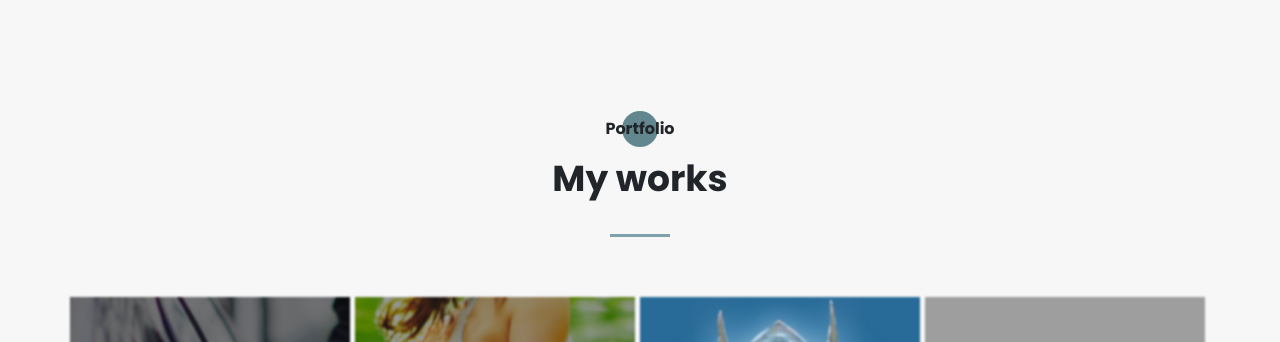
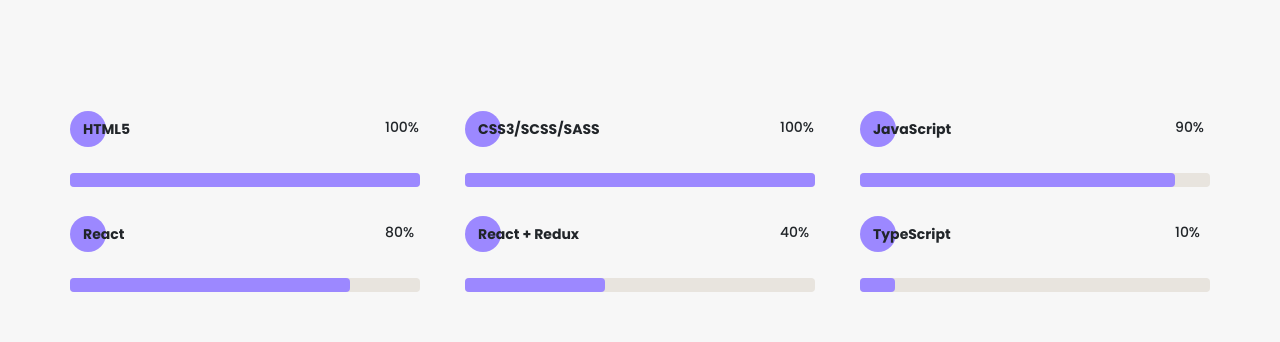
Before and after one commit to SmoliiNazar/Portfolio, a React app: page / in a window 1280 px wide. Shown: the part 2316-2658 px from the top of the page. Built offline with nearby package versions, Linux system fonts and the light colour scheme; grey boxes are pictures that could not be loaded.

Commit message:
adding to skills section ratings of my skilss

```diff
--- a/src/Components/Skills/Skills.jsx
+++ b/src/Components/Skills/Skills.jsx
@@ -20,6 +20,51 @@
                         </div>
                     )}
                 </div>
+
+            <div class="skills__ratings">
+                <div class="skills__ratings-item">
+                    <div class="title title_fz14 skills__ratings-title">HTML5</div>
+                    <div class="skills__ratings-counter">100%</div>
+                    <div class="skills__ratings-line">
+                        <span style={{'width': '100%'}}></span>
+                    </div>
+                </div>
+                <div class="skills__ratings-item">
+                    <div class="title title_fz14 skills__ratings-title">CSS3/SCSS/SASS</div>
+                    <div class="skills__ratings-counter">100%</div>
+                    <div class="skills__ratings-line">
+                        <span style={{'width': '100%'}}></span>
+                    </div>
+                </div>
+                <div class="skills__ratings-item">
+                    <div class="title title_fz14 skills__ratings-title">JavaScript</div>
+                    <div class="skills__ratings-counter">90%</div>
+                    <div class="skills__ratings-line">
+                        <span style={{'width': '90%'}}></span>
+                    </div>
+                </div>
+                <div class="skills__ratings-item">
+                    <div class="title title_fz14 skills__ratings-title">React</div>
+                    <div class="skills__ratings-counter">80%</div>
+                    <div class="skills__ratings-line">
+                        <span style={{'width': '80%'}}></span>
+                    </div>
+                </div>
+                <div class="skills__ratings-item">
+                    <div class="title title_fz14 skills__ratings-title">React + Redux</div>
+                    <div class="skills__ratings-counter">40%</div>
+                    <div class="skills__ratings-line">
+                        <span style={{'width': '40%'}}></span>
+                    </div>
+                </div>
+                <div class="skills__ratings-item">
+                    <div class="title title_fz14 skills__ratings-title">TypeScript</div>
+                    <div class="skills__ratings-counter">10%</div>
+                    <div class="skills__ratings-line">
+                        <span style={{'width': '10%'}}></span>
+                    </div>
+                </div>
+            </div>
         </div>
     </section>
     )
--- a/src/Components/Skills/skills.scss
+++ b/src/Components/Skills/skills.scss
@@ -46,7 +46,17 @@
             position: relative;
             padding: 2px 0 0 13px;
 
-            @include before_circle;
+            &:before {
+                content: '';
+                position: absolute;
+                z-index: -1;
+                top: -25%;
+                left: 0;
+                width: 36px;
+                height: 36px;
+                border-radius: 100%;
+                background: #9c88ff;
+            }
         }
         &-counter {
             font-size: 14px;
@@ -61,7 +71,7 @@
             span {
                 display: block;
                 height: 100%;
-                background-color: $main-color;
+                background-color: #9c88ff;
                 border-radius: 4px;
             }
         }
```
Also changed, not shown: src/Components/css/about.min.css (added), src/Components/css/asidePanel.min.css (added), src/Components/css/bootstrap-reboot.min.min.css (added), src/Components/css/button.min.css (added), src/Components/css/footer.min.css (added), src/Components/css/media.min.css (added), src/Components/css/menu.min.css (added), src/Components/css/mixins.min.css (added), src/Components/css/portfolio.min.css (added), src/Components/css/promo.min.css (added), src/Components/css/skills.min.css (added), src/Components/css/styles.min.css (added), src/Components/css/title.min.css (added), src/Components/css/variables.min.css (added), 14 other files. Lines whose indentation alone changed are shown as unchanged.
